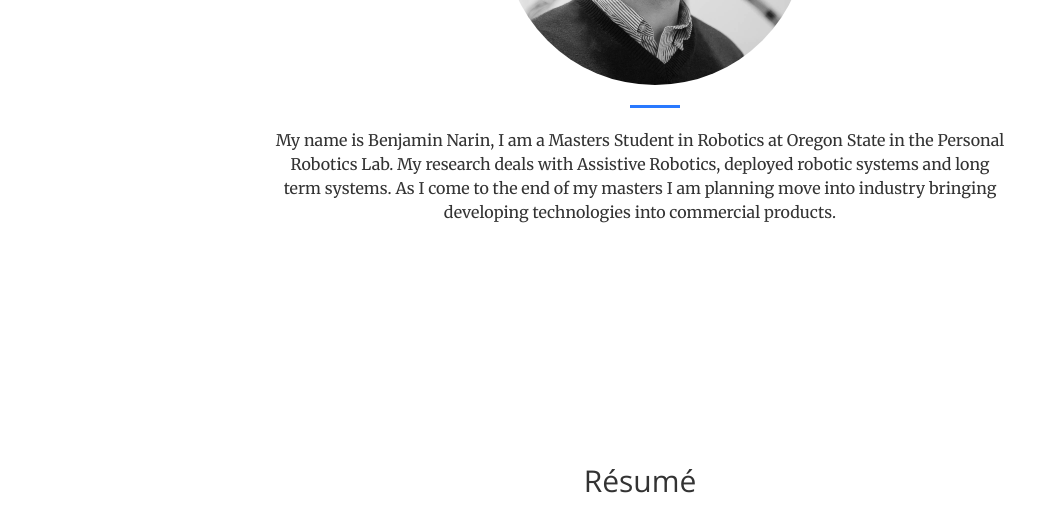
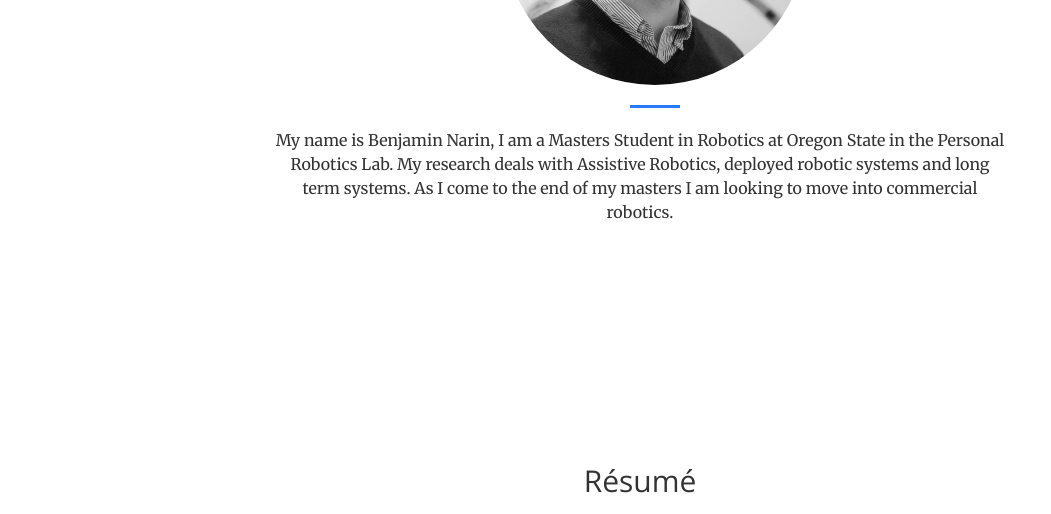
Before and after one commit to benjaminnarin/benjaminnarin.github.com, a website: page index.html in a window 1280 px wide. Shown: the part 5180-5694 px from the top of the page, without its empty margins (0-1051 px from the left). Drawn offline with nearby package versions, Linux system fonts and the light colour scheme.

Commit message:
Updated Readme

```diff
--- a/index.html
+++ b/index.html
@@ -1476,8 +1476,7 @@
                     at Oregon State in the Personal Robotics Lab. My research
                     deals with Assistive Robotics, deployed robotic systems and
                     long term systems. As I come to the end of my masters I am
-                    planning move into industry bringing developing technologies into
-                    commercial products.
+                    looking to move into commercial robotics.
                   </p>
 
             </div>
```
